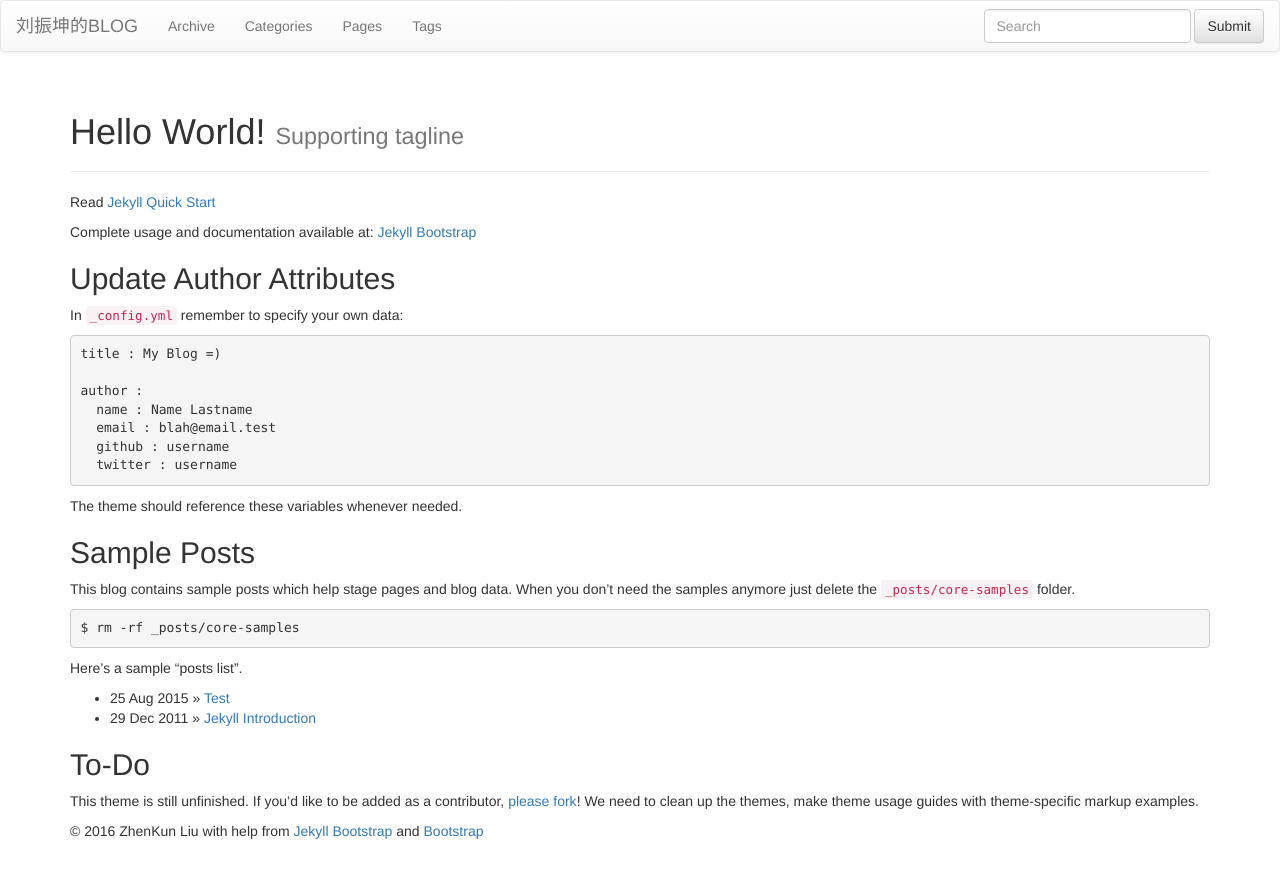
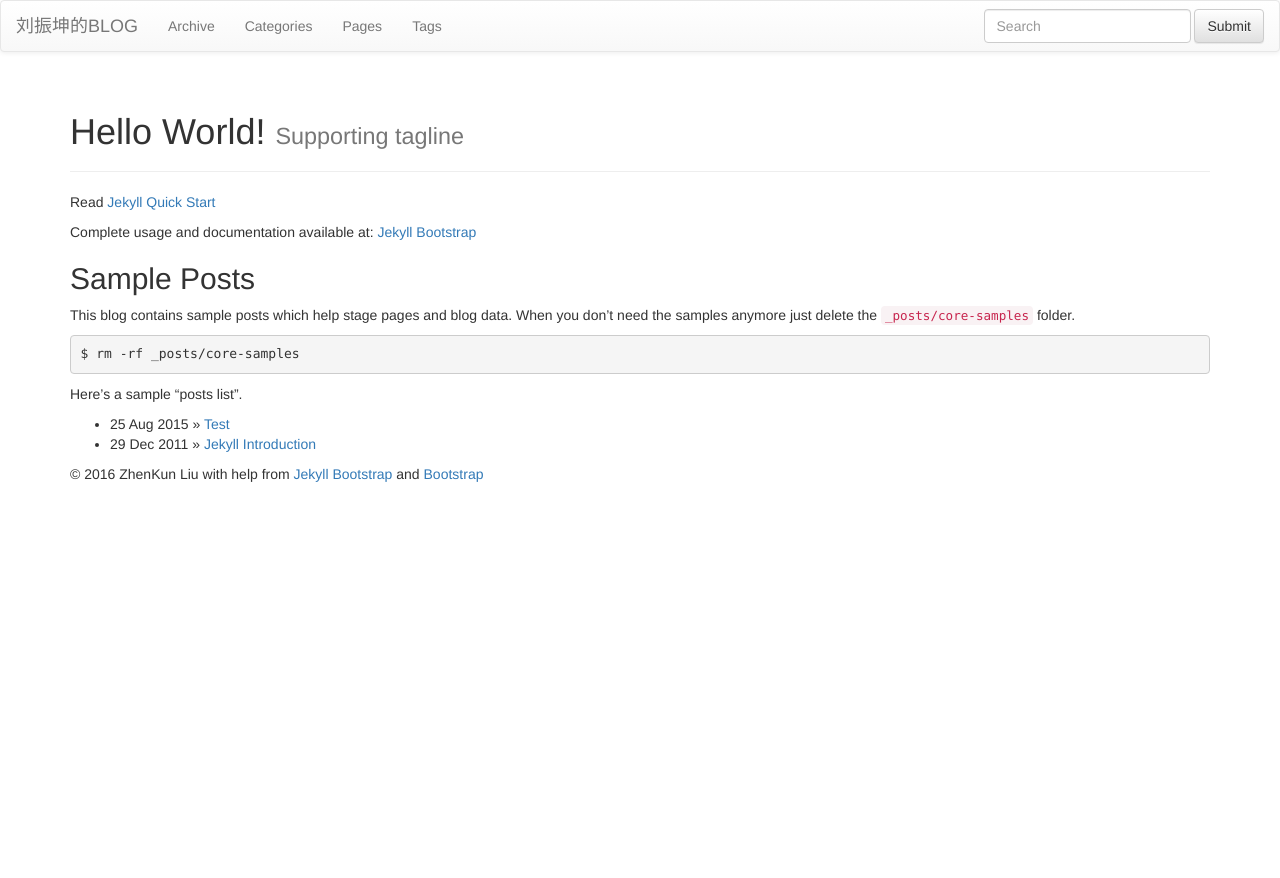
Before and after one commit to liuzhenkun/liuzhenkun.github.com, a Jekyll site: the page built from index.md, in a window 1280 px wide. Shown: the top 878 px of the page. Built offline with Jekyll 4.4.1, drawn with Linux system fonts in a browser that asks for light colours; nearby versions of some CDN libraries; library files that are not in the unit come from our copies.

Commit message:
delete useless files

```diff
--- a/_config.yml
+++ b/_config.yml
@@ -25,7 +25,7 @@ author :
 # Else if you are pushing to username.github.io, replace with your username.
 # Finally if you are pushing to a GitHub project page, include the project name at the end.
 #
-production_url : http://username.github.io
+production_url : http://liuzhenkun.github.io
 
 # All Jekyll-Bootstrap specific configurations are namespaced into this hash
 #
--- a/index.md
+++ b/index.md
@@ -9,19 +9,6 @@ Read [Jekyll Quick Start](http://jekyllbootstrap.com/usage/jekyll-quick-start.ht
 
 Complete usage and documentation available at: [Jekyll Bootstrap](http://jekyllbootstrap.com)
 
-## Update Author Attributes
-
-In `_config.yml` remember to specify your own data:
-
-    title : My Blog =)
-
-    author :
-      name : Name Lastname
-      email : blah@email.test
-      github : username
-      twitter : username
-
-The theme should reference these variables whenever needed.
 
 ## Sample Posts
 
@@ -37,8 +24,3 @@ Here's a sample "posts list".
     <li><span>{{ post.date | date_to_string }}</span> &raquo; <a href="{{ BASE_PATH }}{{ post.url }}">{{ post.title }}</a></li>
   {% endfor %}
 </ul>
-
-## To-Do
-
-This theme is still unfinished. If you'd like to be added as a contributor, [please fork](http://github.com/plusjade/jekyll-bootstrap)!
-We need to clean up the themes, make theme usage guides with theme-specific markup examples.
```
Also changed, not shown: 1 other file.
